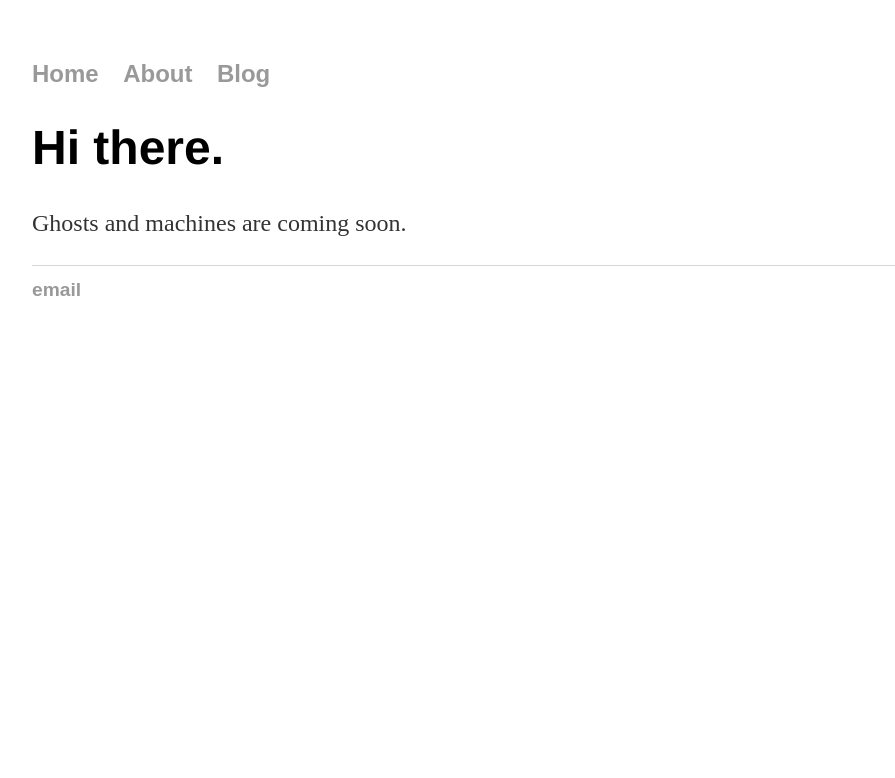
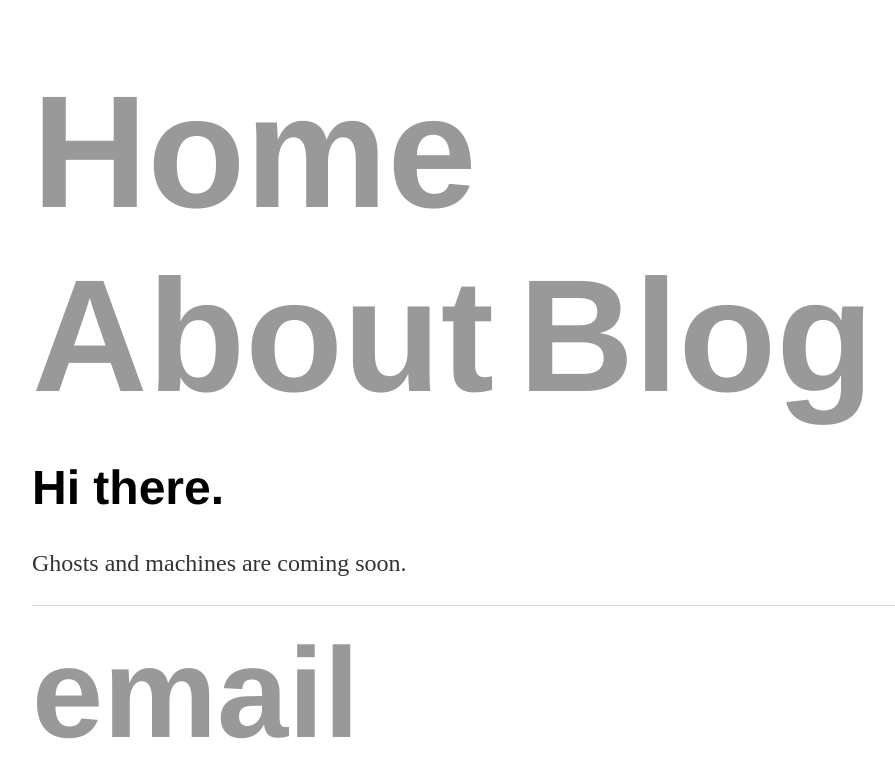
Before and after one commit to ghostsandmachines/ghostsandmachines.github.io, a Jekyll site: the page built from index.html, in a window 1280 px wide. Shown: the top 778 px of the page, without its empty margins (160-1055 px from the left). Built offline with Jekyll 4.4.1, drawn with Linux system fonts in a browser that asks for light colours.

Commit message:
Update main.css

```diff
--- a/css/main.css
+++ b/css/main.css
@@ -35,8 +35,8 @@ p {
 }
 
 li {
-    font-family: Arial, Helvetica, sans-serif;
-    font-size: 1.5em;
+    font-family: 'Helvetica', 'Arial', 'Sans-Serif';
+    font-size: 10em;
 }
 
 footer {
```
